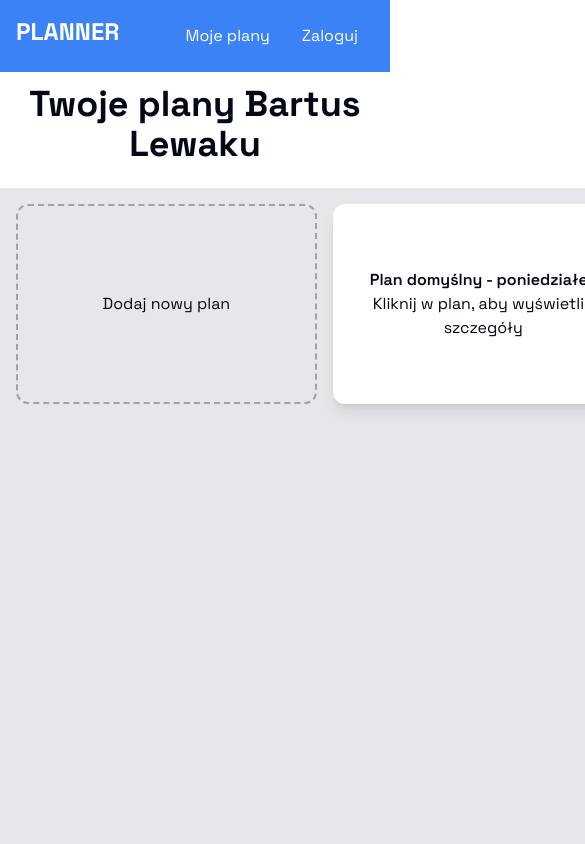
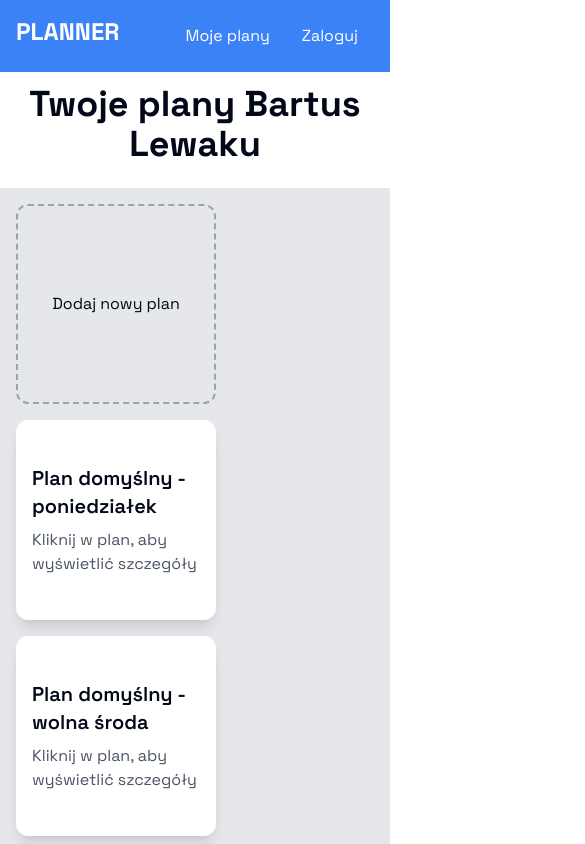
Before and after one commit to Solvro/web-planer, a Next.js app: page /plans in a window 390 px wide. Shown: the top 844 px of the page, 585 px wide, since content can reach past the window. Built offline with nearby package versions, Linux system fonts and the light colour scheme.

Commit message:
fix: ui responsivness, styling, semantics

```diff
--- a/package.json
+++ b/package.json
@@ -22,7 +22,6 @@
     "oauth-1.0a": "^2.2.6",
     "react": "^18",
     "react-dom": "^18",
-    "react-router-dom": "^6.26.0",
     "tailwind-merge": "^2.4.0",
     "tailwindcss-animate": "^1.0.7",
     "zod": "^3.23.8"
@@ -31,7 +30,6 @@
     "@types/node": "^20",
     "@types/react": "^18",
     "@types/react-dom": "^18",
-    "@types/tailwindcss": "^3.1.0",
     "eslint": "^8",
     "eslint-config-next": "14.2.3",
     "postcss": "^8",
--- /dev/null
+++ b/src/components/plan.tsx
@@ -0,0 +1,12 @@
+import React from "react";
+
+export const Plan = ({ name }: { name: string }) => {
+  return (
+    <button className="bg-white p-4 shadow-lg rounded-lg w-[200px] h-[200px] text-left">
+      <div className="font-semibold text-xl">{name}</div>
+      <div className="mt-2 text-gray-600">
+        Kliknij w plan, aby wyświetlić szczegóły
+      </div>
+    </button>
+  );
+};
--- a/src/components/ui/plan.tsx
+++ /dev/null
@@ -1,16 +0,0 @@
-import React from "react";
-
-interface PlanProps {
-  name: string;
-}
-
-const Plan: React.FC<PlanProps> = ({ name }) => {
-  return (
-    <button className="bg-white p-4 shadow-lg rounded-lg w-full h-[200px]">
-      <h2 className="font-semibold">{name}</h2>
-      <p className="mt-auto">Kliknij w plan, aby wyświetlić szczegóły</p>
-    </button>
-  );
-};
-
-export default Plan;
--- a/src/pages/index.tsx
+++ b/src/pages/index.tsx
@@ -18,9 +18,7 @@ const Home = () => {
       <p>
         Hejka {query.data?.first_name} {query.data?.last_name}
       </p>
-      <Link href="/plans">
-        <button>Go to Plans</button>
-      </Link>
+      <Link href="/plans">Go to Plans</Link>
     </div>
   );
 };
--- a/src/pages/plans.tsx
+++ b/src/pages/plans.tsx
@@ -1,5 +1,5 @@
 import React, { useState } from "react";
-import Plan from "../components/ui/plan";
+import { Plan } from "@/components/plan";
 import Link from "next/link";
 
 const Plans = () => {
@@ -19,8 +19,8 @@ const Plans = () => {
   return (
     <div className="flex flex-col min-h-screen">
       <header className="bg-blue-500 text-white p-4 flex justify-between">
-        <Link href="/">
-          <button className="text-2xl font-bold">PLANNER</button>
+        <Link className="text-2xl font-bold" href="/">
+          PLANNER
         </Link>
         <div>
           <button className="text-white px-4 py-2 rounded">Moje plany</button>
@@ -33,13 +33,13 @@ const Plans = () => {
             Twoje plany Bartus Lewaku
           </h1>
         </div>
-        <div className="bg-gray-200 p-4 mx-auto min-h-[1000px] min-w-[1600px] w-full max-w-[1800px]">
-          <div className="grid grid-cols-5 gap-4">
+        <div className="bg-gray-200 p-4 mx-auto h-screen max-h-[1000px] w-full max-w-[2200px] overflow-y-auto">
+          <div className="flex flex-wrap gap-4">
             <button
               onClick={addNewPlan}
-              className="border-dashed border-2 border-gray-400 rounded-lg flex justify-center items-center p-4 h-[200px]"
+              className="border-dashed border-2 border-gray-400 rounded-lg flex justify-center items-center p-4 h-[200px] w-[200px]"
             >
-              <h1>Dodaj nowy plan</h1>
+              <span>Dodaj nowy plan</span>
             </button>
             {plans.map((plan) => (
               <Plan key={plan.id} name={plan.name} />
```
